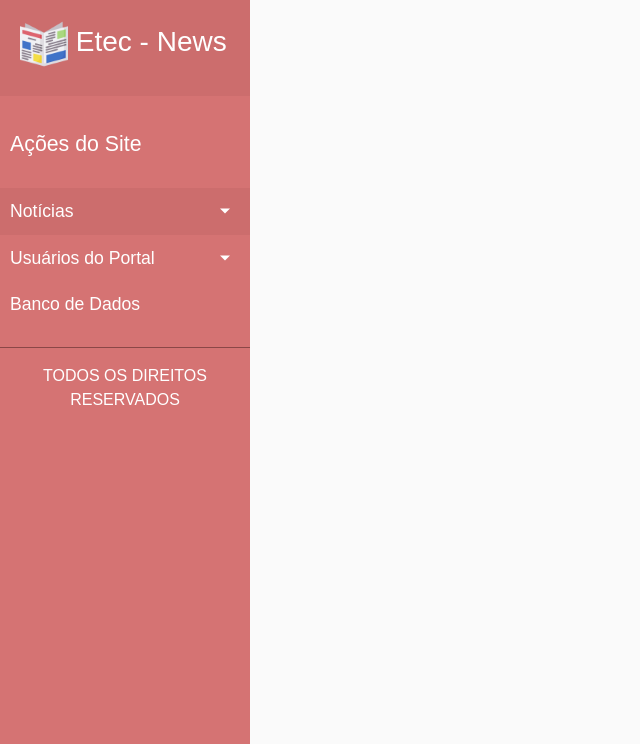
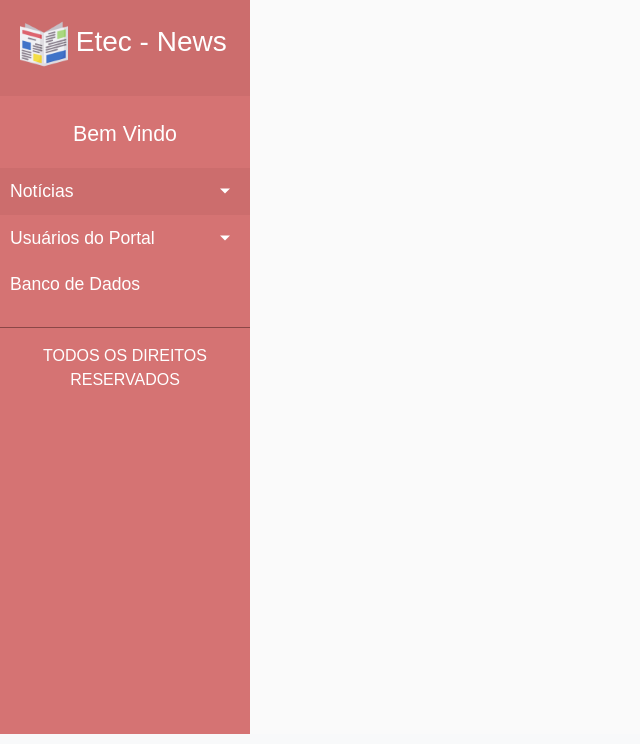
Before and after one commit to ViniCosta1/PW.SegundoBimestre, a PHP site: template admin/view/dashboard.html in a window 1280 px wide. Shown: the part 66-810 px from the top of the page, without its empty margins (0-640 px from the left). Run offline with PHP 8.4, Linux system fonts and the light colour scheme; the template is opened without the code that fills it, so the values that code supplies are empty; some libraries are stand-ins or nearby versions.

Commit message:
Welcome ADM

```diff
--- /dev/null
+++ b/admin/controller/dashboard.js
@@ -0,0 +1,11 @@
+$(window).on( "load", function(e) {
+    $.ajax({
+        url: '../model/user_name.php',
+        method: 'POST',
+        data: {},
+        dataType: 'json'
+    }).done(function(result){
+        console.log(result);
+        $('#user_name').prepend(result);
+    })
+})
--- a/admin/model/login.php
+++ b/admin/model/login.php
@@ -5,6 +5,8 @@ header('Content-Type: application/json');
 
 $login = $_REQUEST['login'];
 $senha = $_REQUEST['password'];
+
+$_SESSION['login'] = $login;
 
 $stmt = $conn->query("SELECT login, senha FROM admin");
 while($row = $stmt->fetch(PDO::FETCH_OBJ)){
--- /dev/null
+++ b/admin/model/user_name.php
@@ -0,0 +1,7 @@
+<?php
+include "conn.php";
+session_start();
+$a = $_SESSION['login'];
+$stmt = $conn->query("SELECT nome FROM admin WHERE login = '$a'");
+$name = $stmt->fetch(PDO::FETCH_OBJ);
+echo json_encode($name->nome);
--- a/admin/style_dashboard.css
+++ b/admin/style_dashboard.css
@@ -6,7 +6,7 @@
 #sidebar {
     min-width: 250px;
     max-width: 250px;
-    min-height: 93vh;
+    min-height: 100vh;
 }
 
 #sidebar.active {
--- a/admin/view/dashboard.html
+++ b/admin/view/dashboard.html
@@ -19,7 +19,7 @@
         </form>
     </nav>
 
-    <div class="wrapper">
+    <div class="wrapper" style="position: fixed;">
         <!-- Sidebar -->
         <nav id="sidebar">
             <div class="sidebar-header">
@@ -27,7 +27,8 @@
             </div>
 
             <ul class="list-unstyled components">
-                <p style="font-size: 16pt;">Ações do Site</p>
+                <p style="font-size: 16pt; text-align: center;" class="p-0"> Bem Vindo</p>
+                <div style="font-size: 16pt; text-align: center;" id="user_name"></div>
                 <li class="active">
                     <a href="#homeSubmenu" data-toggle="collapse" aria-expanded="false" class="dropdown-toggle">Notícias</a>
                     <ul class="collapse list-unstyled" id="homeSubmenu">
@@ -74,5 +75,6 @@
     <!-- * Scripts -->
     <script src="https://cdnjs.cloudflare.com/ajax/libs/jquery/3.6.0/jquery.min.js" integrity="sha512-894YE6QWD5I59HgZOGReFYm4dnWc1Qt5NtvYSaNcOP+u1T9qYdvdihz0PPSiiqn/+/3e7Jo4EaG7TubfWGUrMQ==" crossorigin="anonymous" referrerpolicy="no-referrer"></script>
     <script src="https://cdnjs.cloudflare.com/ajax/libs/twitter-bootstrap/4.1.3/js/bootstrap.js" integrity="sha512-JtLrV1ofzavnjW9efbM8bX78Kcx6dvZPn+VhmJfBg4yKQvqxMX4FQI7NjAHb6cviH/92xOHBI74kVPsafPnnHQ==" crossorigin="anonymous" referrerpolicy="no-referrer"></script>
+    <script src="../controller/dashboard.js"></script>
 </body>
 </html>
```
Also changed, not shown: README.md.
